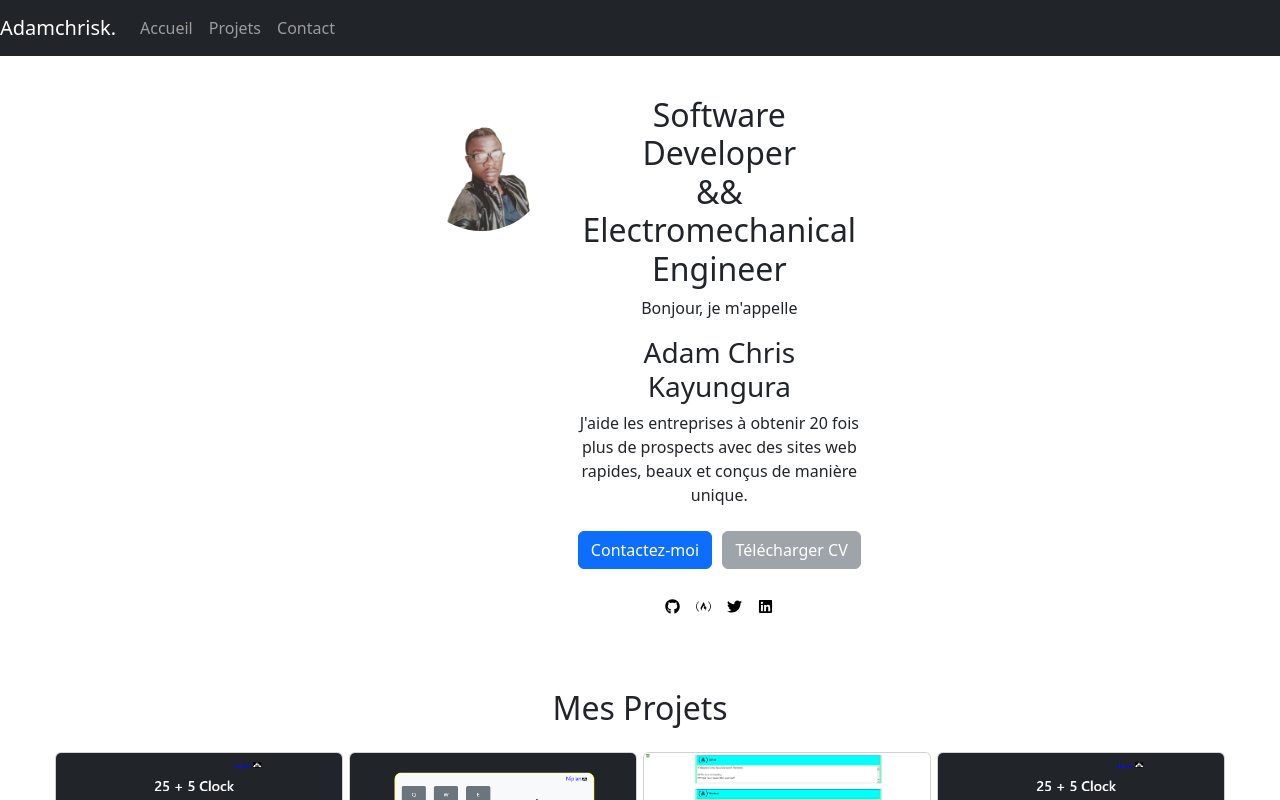
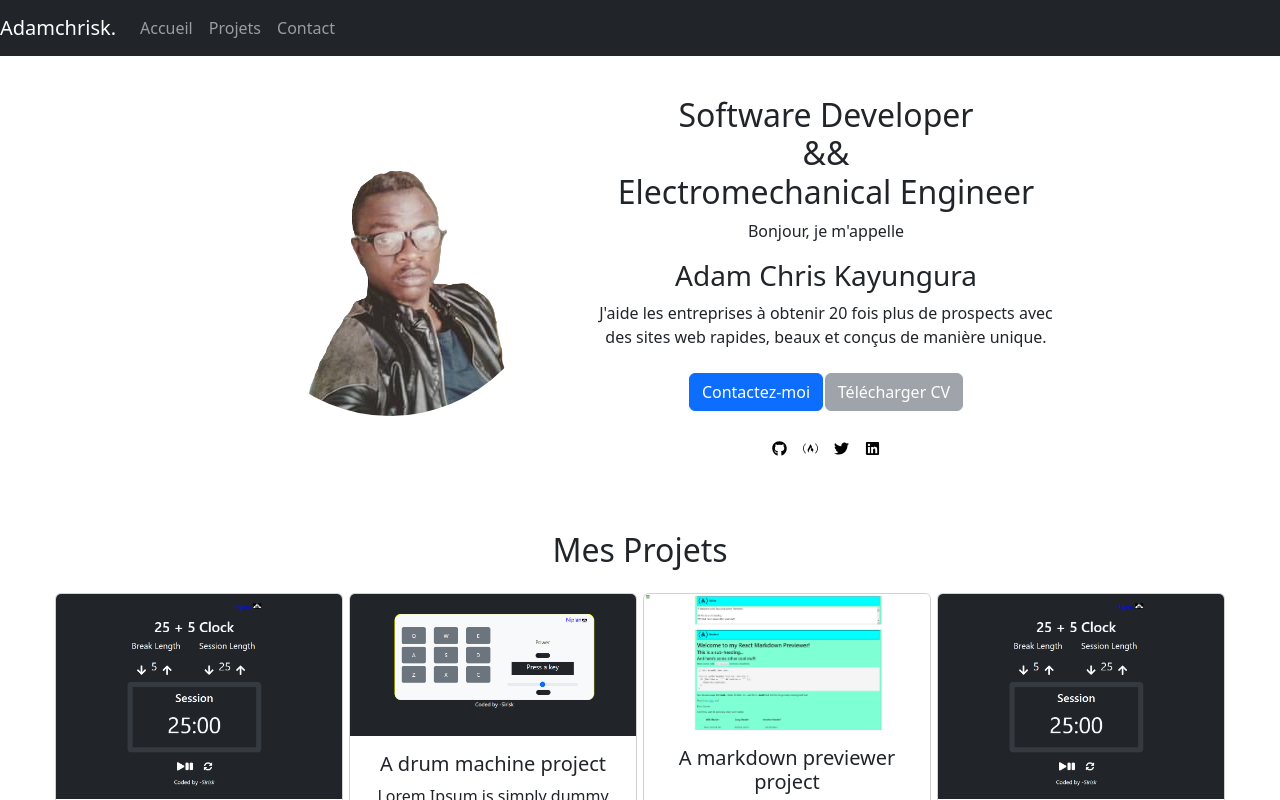
Before and after one commit to Siri6k/portofolio, a React (Create React App) app: page / in a window 1280 px wide. Shown: the top 800 px of the page. Built offline with nearby package versions, Linux system fonts and the light colour scheme.

Commit message:
update style

```diff
--- a/src/App.js
+++ b/src/App.js
@@ -21,7 +21,7 @@ function App() {
                 <div
                   id="home"
                   className="container text-center mt-5"
-                  style={{ maxWidth: "500px", alignContent: "center" }}
+                  style={{ alignContent: "center" }}
                 >
                   <Bio />
                 </div>
@@ -33,7 +33,9 @@ function App() {
                   <h2 className="text-center my-4">Mes Projets</h2>
                   <ProjectList />
                 </div>
-                <ContactLinks />
+                <div className="container" style={{ maxWidth: "350px" }}>
+                  <ContactLinks />
+                </div>
                 <div className="container-fluid next-footer mt-5">
                   <p className="next-footer"></p>
                 </div>
--- a/src/components/home/Bio.js
+++ b/src/components/home/Bio.js
@@ -20,7 +20,7 @@ const Bio = () => {
             className="img-fluid rounded-circle bio-image mb-3"
           />
         </div>
-        <div className="col-md-8">
+        <div className="col-md-8" style={{ maxWidth: "500px" }}>
           <h2 className="font-weight-bold">
             Software Developer <br />
             && <br />
@@ -32,7 +32,10 @@ const Bio = () => {
             J'aide les entreprises à obtenir 20 fois plus de prospects avec des
             sites web rapides, beaux et conçus de manière unique.
           </p>
-          <div className="d-flex justify-content-around mt-4">
+          <div
+            className="container d-flex justify-content-around mt-4"
+            style={{ maxWidth: "300px" }}
+          >
             <Button variant="primary" className="mr-2">
               <Link to="/contact" className="text-white text-decoration-none">
                 Contactez-moi
--- a/src/components/home/ContactLinks.js
+++ b/src/components/home/ContactLinks.js
@@ -10,7 +10,7 @@ import {
 
 const ContactLinks = () => {
   return (
-    <Container className="text-center my-4 ">
+    <Container className="text-center my-4">
       <h2>Contactez-moi</h2>
       <Row className="justify-content-center">
         <Col xs={2}>
@@ -64,7 +64,6 @@ const ContactLinks = () => {
           </Button>
         </Col>
       </Row>
-
     </Container>
   );
 };
```
Also changed, not shown: src/App.css (+8 -8 lines).
